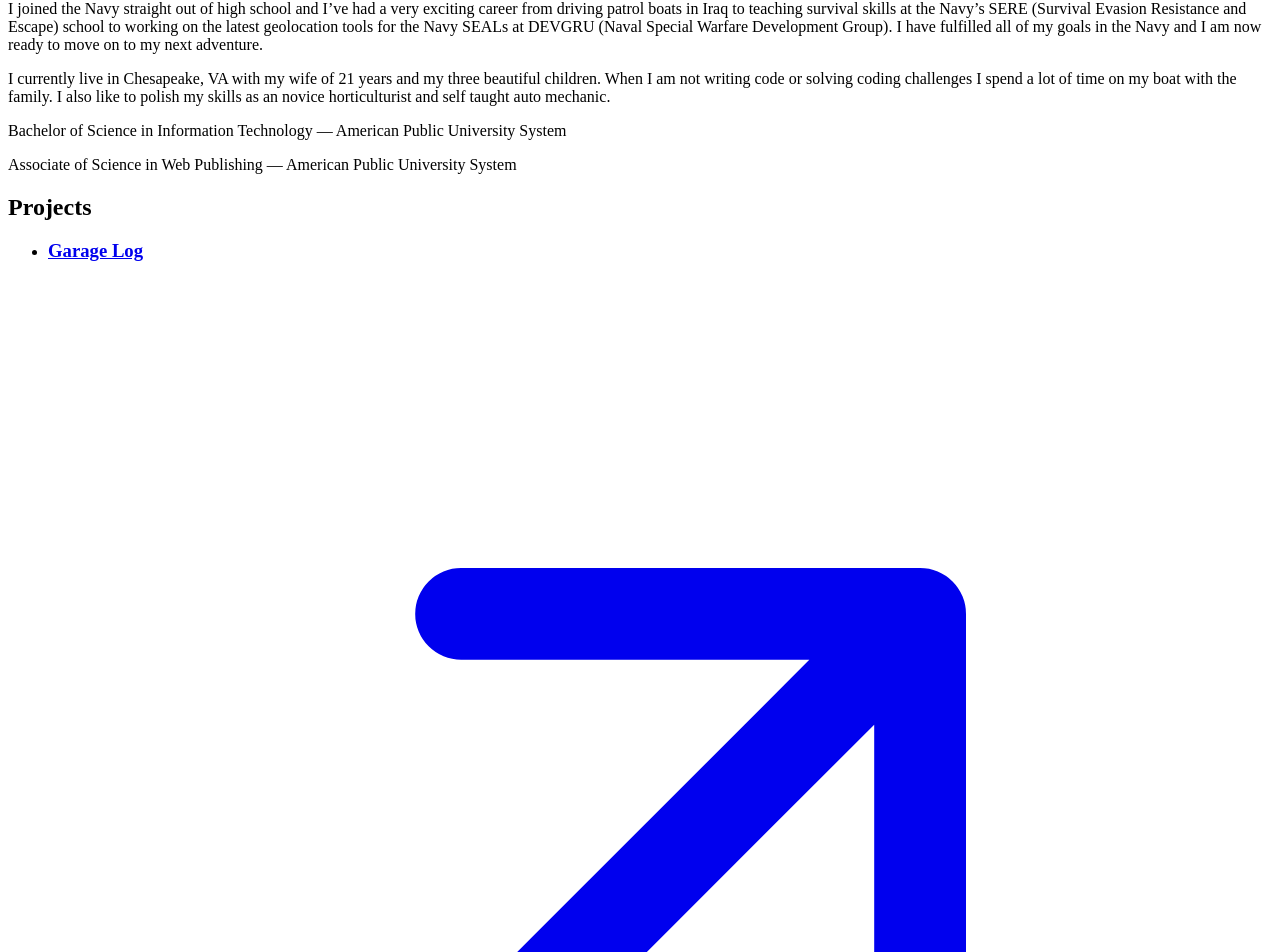
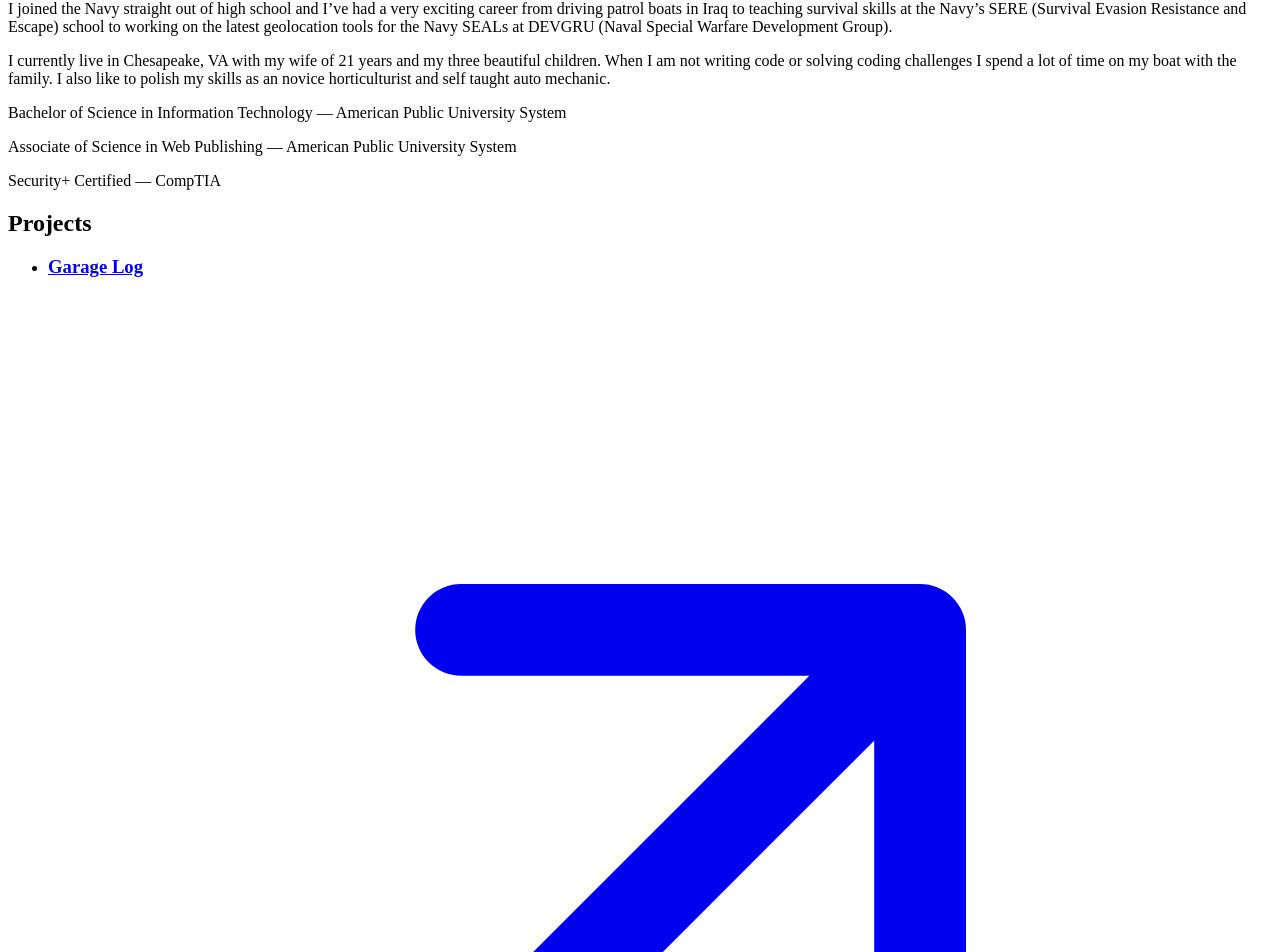
Before and after one commit to volkoff223/my_portfolio, a SvelteKit app: page / in a window 1280 px wide. Shown: the part 5164-6116 px from the top of the page. Built offline with nearby package versions, Linux system fonts and the light colour scheme.

Commit message:
Update About.svelte

```diff
--- a/src/components/About.svelte
+++ b/src/components/About.svelte
@@ -40,8 +40,7 @@
       career from driving patrol boats in Iraq to teaching survival skills at
       the Navy’s SERE (Survival Evasion Resistance and Escape) school to working
       on the latest geolocation tools for the Navy SEALs at DEVGRU (Naval
-      Special Warfare Development Group). I have fulfilled all of my goals in
-      the Navy and I am now ready to move on to my next adventure.
+      Special Warfare Development Group).
     </p>
     <p
       class="
@@ -63,5 +62,10 @@
         >— American Public University System</span
       >
     </p>
+    <p class="font-bold">
+      Security+ Certified <span class="text-slate-500"
+        >— CompTIA</span
+      >
+    </p>
   </div>
 </section>
```
